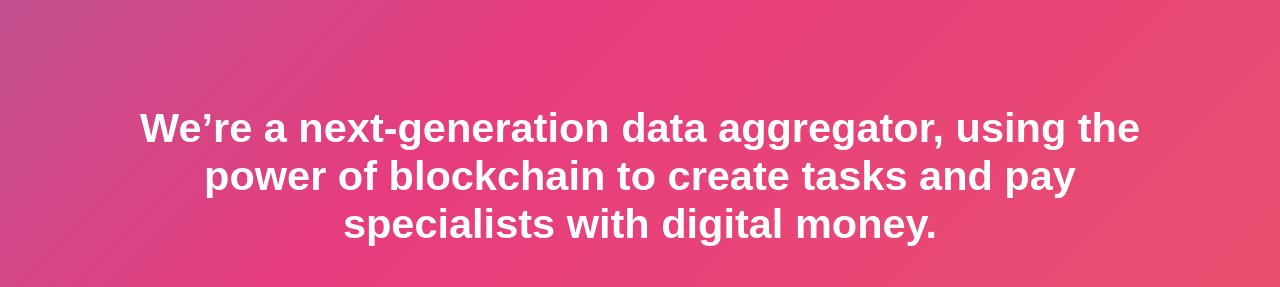
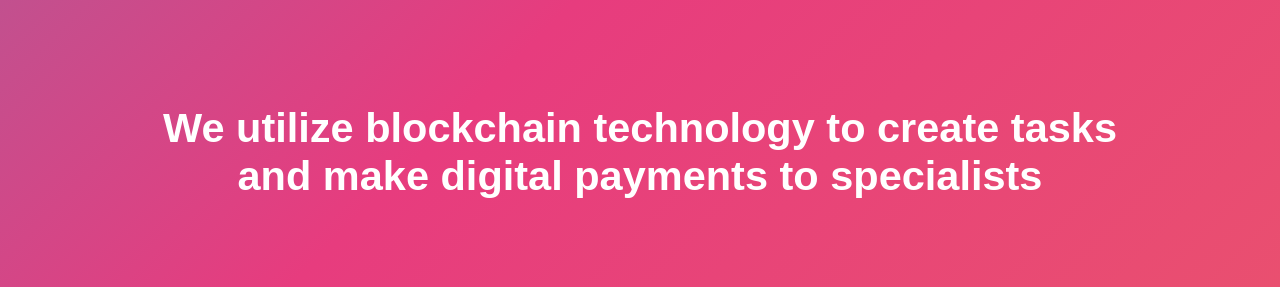
Before and after one commit to detask/dt-landpage, a plain HTML site: page index.html in a window 1280 px wide. Shown: the part 452-739 px from the top of the page. Drawn offline with Linux system fonts and the light colour scheme.

Commit message:
Change slogan phrase

```diff
--- a/index.html
+++ b/index.html
@@ -101,7 +101,7 @@ body {
         <div id="dHint">
             <span style="vertical-align: top; width: 80%; text-align: center; display: inline-block;">
             <h5>
-                We’re a next-generation data aggregator, using the power of blockchain to create tasks and pay specialists with digital money.
+                We utilize blockchain technology to create tasks and make digital payments to specialists
             </h5>
             </span>
         </div>
```
